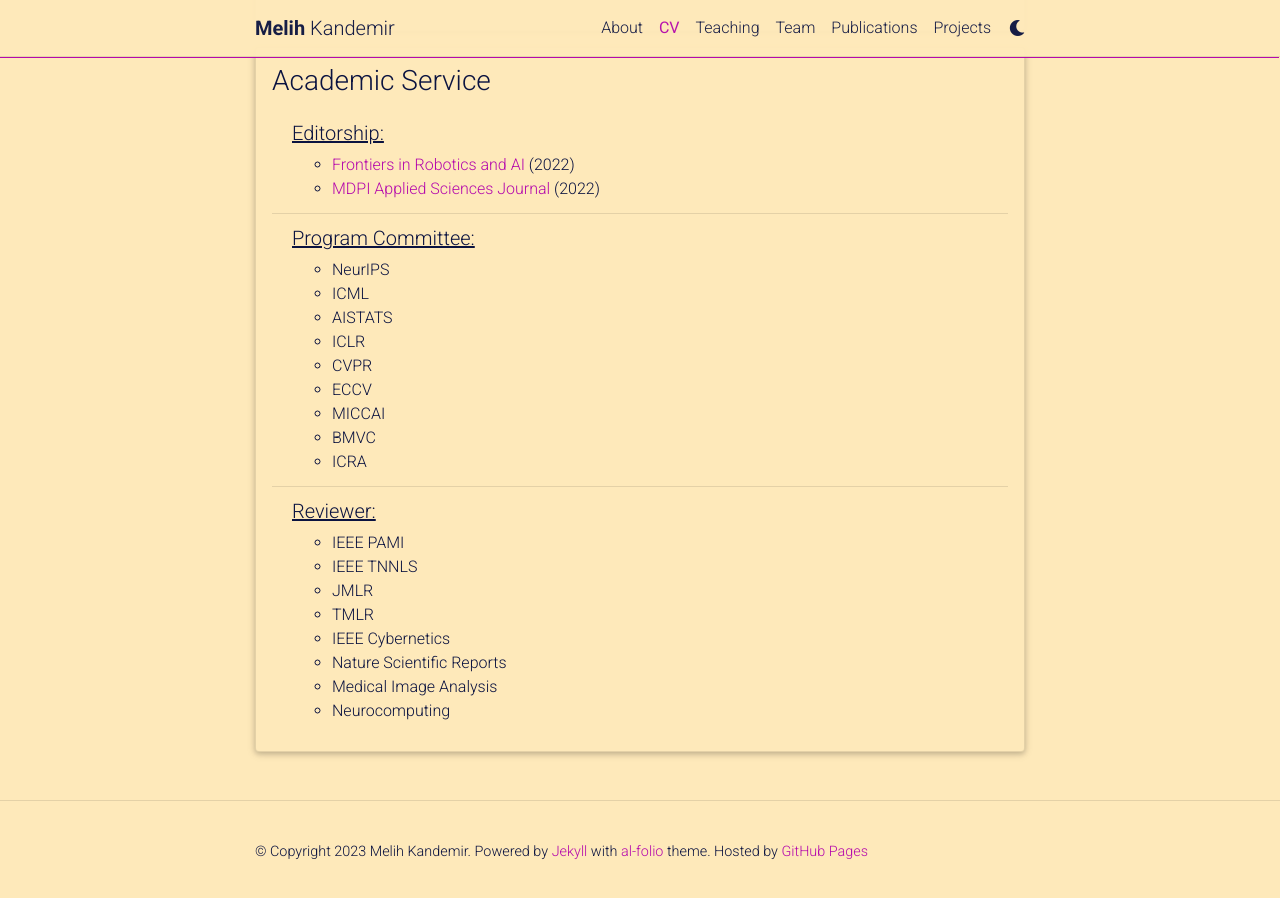
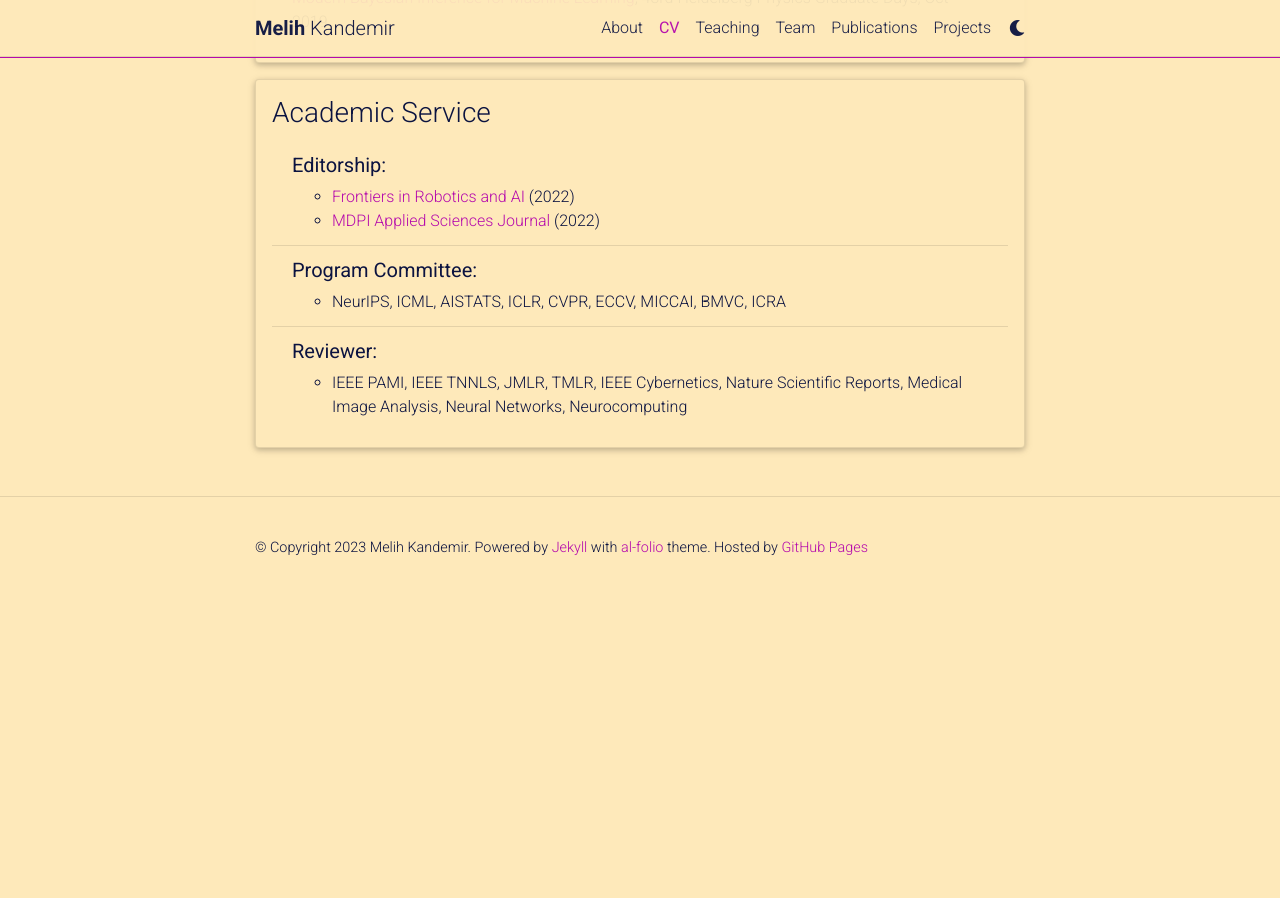
Before and after one commit to melihkandemir/melihkandemir.github.io, a Jekyll site: the page built from _pages/cv.md, in a window 1280 px wide and 900 px high, scrolled down 2384 px. Built offline with Jekyll 4.4.1, drawn with Linux system fonts in a browser that asks for light colours; comment, search, counter and statistics services are not loaded; a style sheet for code colours, icons or effects is not loaded; after the commit the page ends 2983 px from its top, so only the background shows below that; some of the changed text lies outside the part shown.

Commit message:
Update cv.yml

```diff
--- a/_data/cv.yml
+++ b/_data/cv.yml
@@ -7,7 +7,8 @@
       value: >
         Campusvej 55, 5230,
         Odense, Denmark
-        Ø14-603B-1
+    - name: Office
+      value: Ø14-603B-1
 
 - title: Experience
   type: time_table
@@ -85,28 +86,11 @@
 - title: Academic Service
   type: nested_list
   contents:
-    - title: <u>Editorship:</u>
+    - title: <b>Editorship:</b>
       items:
         - <a href="https://www.frontiersin.org/research-topics/33296/probabilistic-methods-for-off-line-robot-learning">Frontiers in Robotics and AI</a> (2022)
         - <a href="https://www.mdpi.com/journal/applsci/special_issues/Deep_Learning_with_Differential_Equations">MDPI Applied Sciences Journal</a> (2022)
-    - title: <u>Program Committee:</u>
-      items:
-        - NeurIPS
-        - ICML
-        - AISTATS
-        - ICLR
-        - CVPR
-        - ECCV
-        - MICCAI
-        - BMVC
-        - ICRA
-    - title: <u>Reviewer:</u>
-      items:
-        - IEEE PAMI
-        - IEEE TNNLS
-        - JMLR
-        - TMLR
-        - IEEE Cybernetics
-        - Nature Scientific Reports
-        - Medical Image Analysis
-        - Neurocomputing
+    - title: <b>Program Committee:</b>
+      items: NeurIPS, ICML, AISTATS, ICLR, CVPR, ECCV, MICCAI, BMVC, ICRA
+    - title: <b>Reviewer:</b>
+      items: IEEE PAMI, IEEE TNNLS, JMLR, TMLR, IEEE Cybernetics, Nature Scientific Reports, Medical Image Analysis, Neural Networks, Neurocomputing
```
